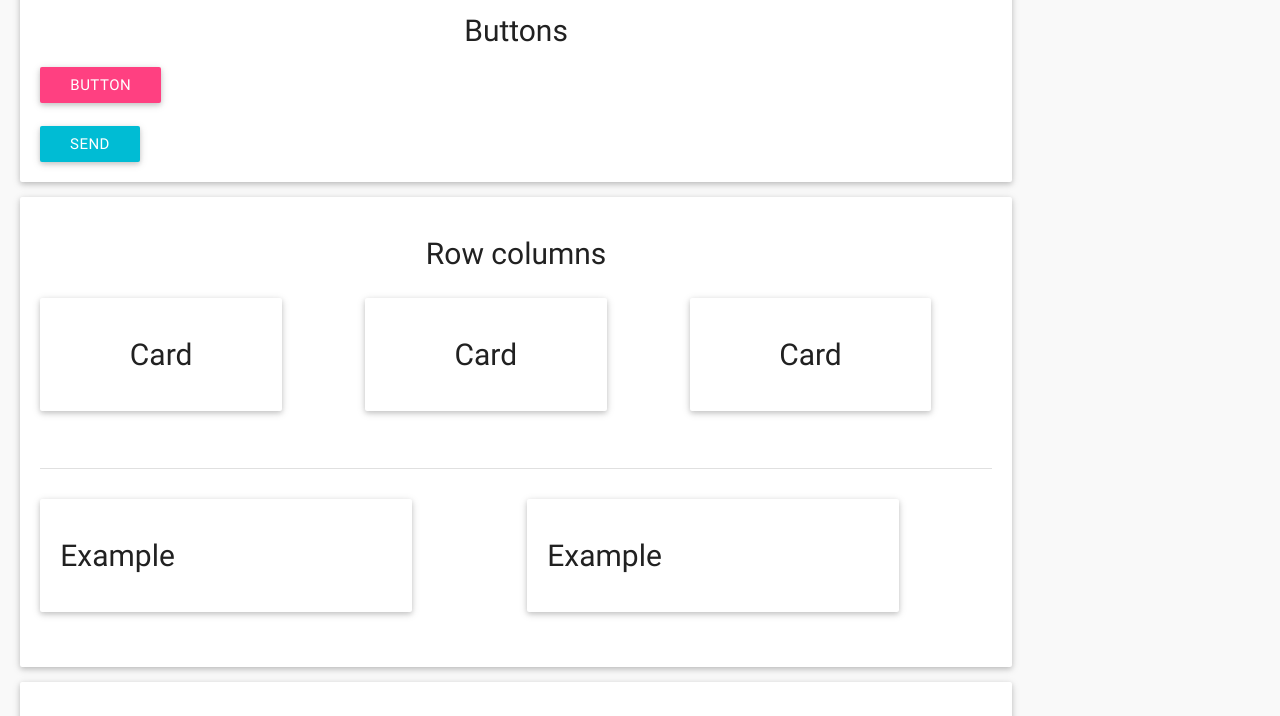
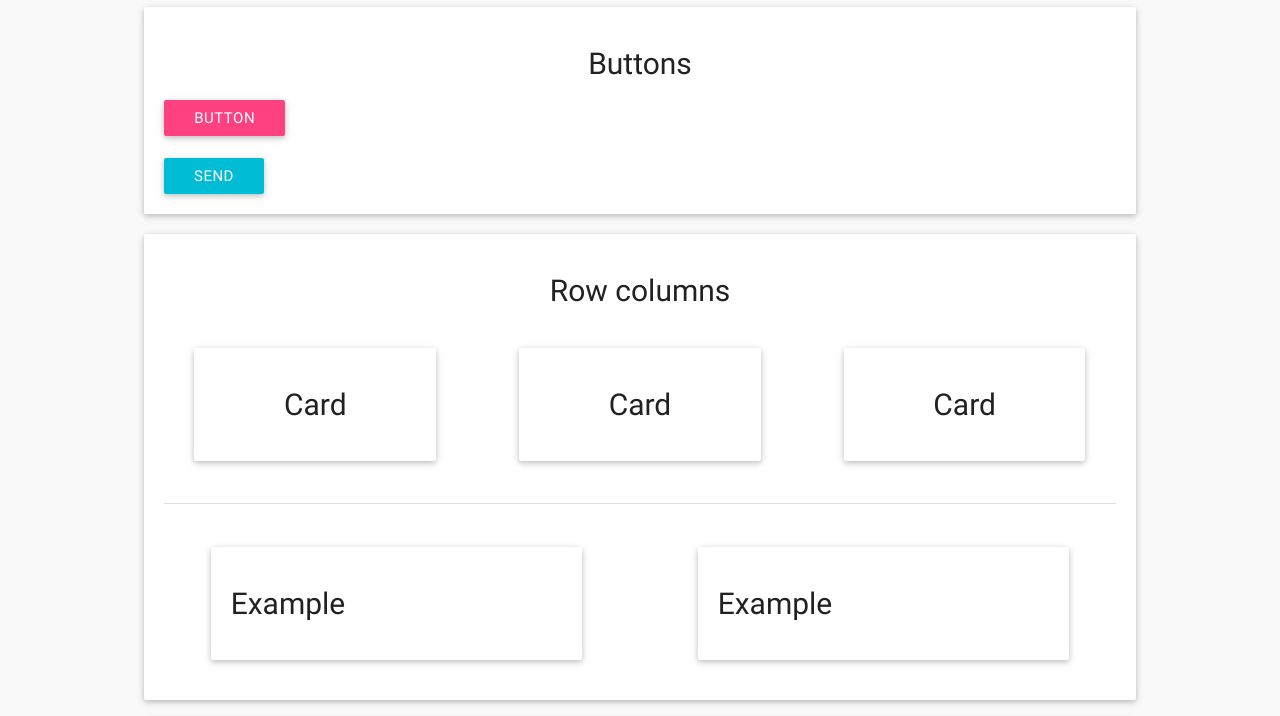
Before and after one commit to argenisosorio/materialize_templates_examples, a plain HTML site: page index.html in a window 1280 px wide. Shown: the part 4044-4760 px from the top of the page. Drawn offline with Linux system fonts and the light colour scheme.

Commit message:
Centrardo las cards

```diff
--- a/css/style.css
+++ b/css/style.css
@@ -881,6 +881,8 @@ h5.breadcrumbs-header {
     Cards
 ------------------------------------------*/
 .card {
+  margin-top: 20px !important;
+  margin: auto;
   overflow: hidden;
   width: 80% !important;
 }
```
